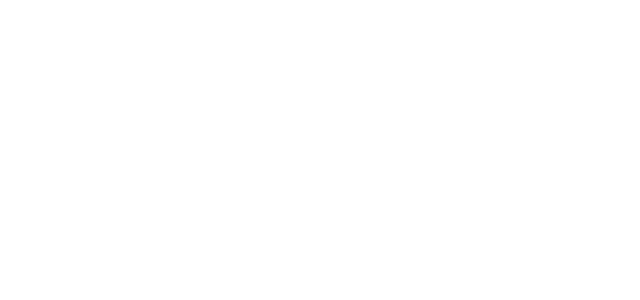
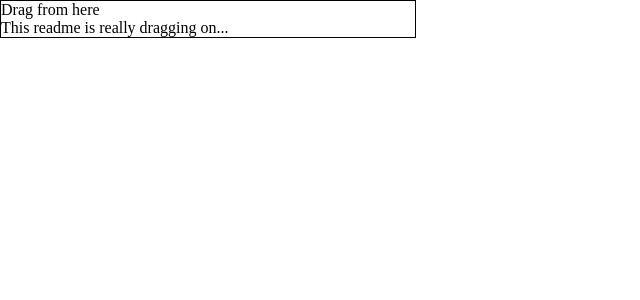
Before and after one commit to chingu-voyage7/Bears-Team-06, a React (Create React App) app: page /dashboard in a window 1280 px wide. Shown: the top 300 px of the page, without its empty margins (0-640 px from the left). Built offline with nearby package versions, Linux system fonts and the light colour scheme.

Commit message:
Separated component into folder

```diff
--- a/package.json
+++ b/package.json
@@ -31,6 +31,7 @@
     "react": "^16.6.3",
     "react-custom-scrollbars": "^4.2.1",
     "react-dom": "^16.6.3",
+    "react-draggable": "^3.0.5",
     "react-google-charts": "^3.0.10",
     "react-redux": "^5.1.1",
     "react-router": "^4.3.1",
--- a/src/App.js
+++ b/src/App.js
@@ -5,6 +5,7 @@
 import StockTable from "./components/StockTable/StockTable";
 import Charts from "./components/Charts/Charts";
 import { connect } from "react-redux";
+import Dashboard from "./components/Dashboard/Dashboard";
 
 // Sample data for StockTable
 const data = [
@@ -35,6 +36,7 @@
           component={() => <StockTable columns={columns} data={data} />}
         />
         <Route exact path="/charts" component={() => <Charts />} />
+        <Route exact path="/dashboard" component={Dashboard} />
       </div>
     );
   }
--- /dev/null
+++ b/src/components/Dashboard/Container/Container.js
@@ -0,0 +1,36 @@
+import React, { Component } from "react";
+import Draggable from "react-draggable";
+import Grid from "@material-ui/core/Grid";
+import "./container.scss";
+
+class Container extends Component {
+  eventLogger = (e, data) => {
+    console.log("Event: ", e);
+    console.log("Data: ", data);
+  };
+
+  render() {
+    return (
+      <Draggable
+        handle=".handle"
+        defaultPosition={{ x: 0, y: 0 }}
+        position={null}
+        grid={[25, 25]}
+        onStart={this.handleStart}
+        onDrag={this.handleDrag}
+        onStop={this.handleStop}
+      >
+        <Grid container spacing={16}>
+          <Grid item xs={4}>
+            <div className="box-dashboard">
+              <div className="handle">Drag from here</div>
+              <div>This readme is really dragging on...</div>
+            </div>
+          </Grid>
+        </Grid>
+      </Draggable>
+    );
+  }
+}
+
+export default Container;
--- /dev/null
+++ b/src/components/Dashboard/Container/container.scss
@@ -0,0 +1,3 @@
+.box-dashboard {
+  border: 1px solid black;
+}
--- /dev/null
+++ b/src/components/Dashboard/Dashboard.js
@@ -0,0 +1,14 @@
+import React, { Component } from "react";
+import Container from "./Container/Container";
+
+class Dashboard extends Component {
+  render() {
+    return (
+      <div className="dashboard">
+        <Container />
+      </div>
+    );
+  }
+}
+
+export default Dashboard;
```
Also changed, not shown: 1 other file (tests, documents, lock files or other folders).
